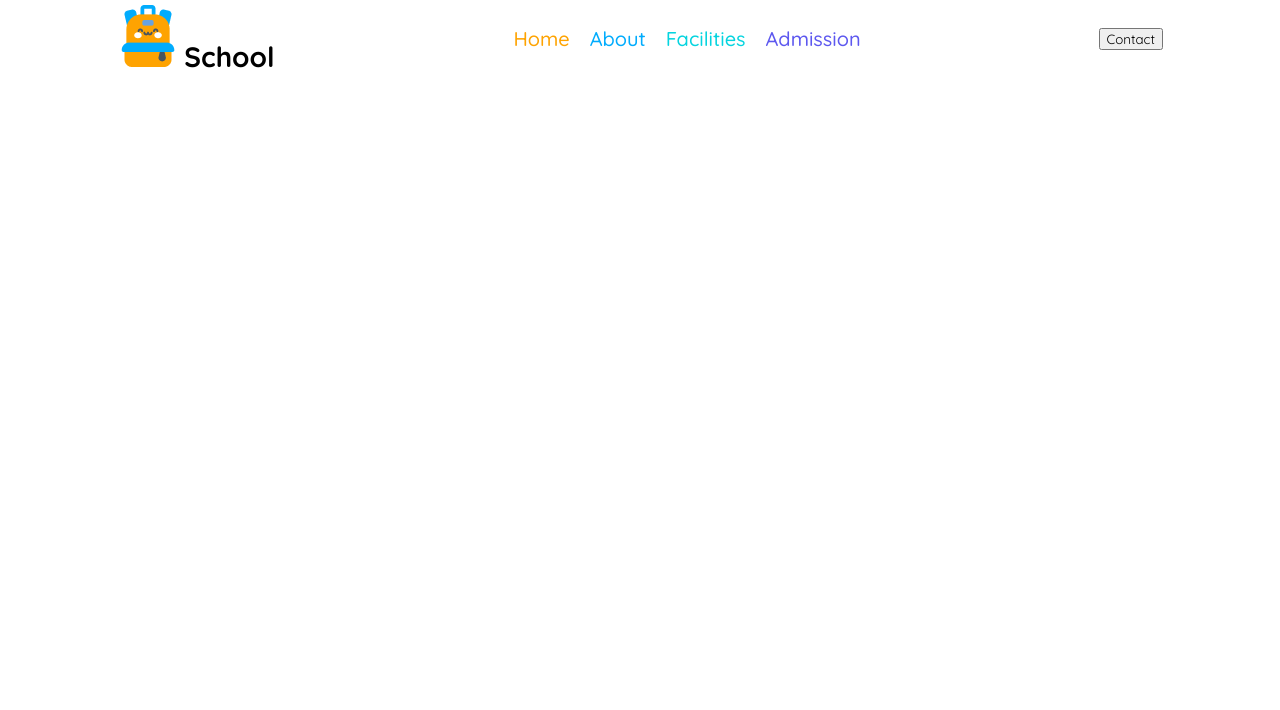
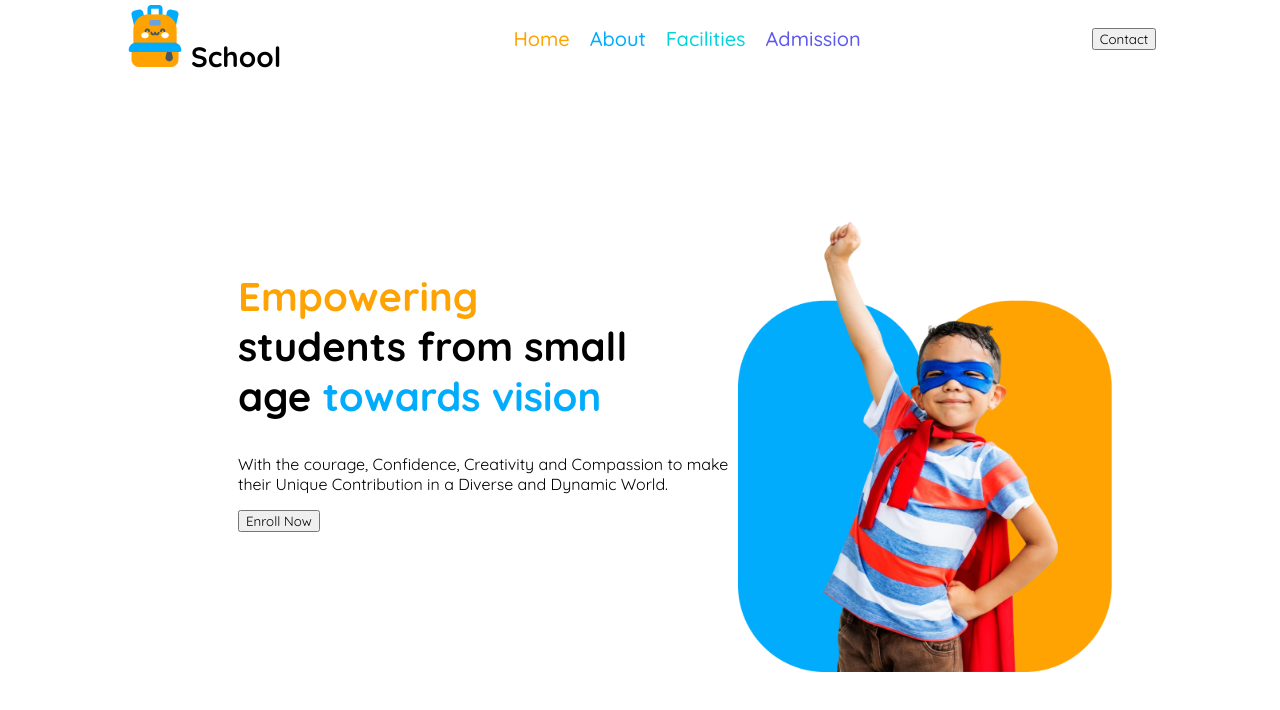
Before and after one commit to AnikaKabir59/Assignment-two, a plain HTML site: page index.html in a window 1280 px wide. Drawn offline with Linux system fonts and the light colour scheme.

Commit message:
banner added

```diff
--- a/index.html
+++ b/index.html
@@ -30,8 +30,19 @@
 
     <!--nav end-->
 
+<!--banner start-->
+    <section>
+<div class="ban1">
+   <h2><span class="text-primary">Empowering</span><br>
+    students from small<br> age <span class="text-secondary">towards vision</span></h2>
+    <p>With the courage, Confidence, Creativity and Compassion to make <br>their Unique Contribution in a Diverse and Dynamic World.</p>
+<input type="button" value="Enroll Now">
+</div>
 
-    <banner></banner>
+<div class="ban2">
+<img src="B11-A2-Kids-School-main/assets/hero-kids.png" alt="banner">
+</div>
+    </section>
 
 
 </body>
--- a/style.css
+++ b/style.css
@@ -23,7 +23,7 @@ flex-direction: row;
 justify-content: space-around;
 align-items: center;
 gap: 186;
-padding: 0px;
+padding: 10px;
 }
 .logo span{
 
@@ -45,7 +45,7 @@ display: flex;
 flex-direction: row;
 justify-content: center;
 align-items: center;
-gap: 10;
+gap: 10px;
 padding: 10px;
 
 
@@ -89,8 +89,48 @@ color:var(--first-color);
             }
 
 /*nav end*/
+
+
 /*banner start*/
+section{
+   width: 100%;
+   height: 750px;
+   display: flex;
+   justify-content: space-between;
+   align-items: center;
+}
+.ban1, .ban2{
+    width: 50%;
+}
+.ban1{
+    margin-left: 230px;
+    margin-bottom: 120px;
+
+}
+.ban1 h2{
+
+font-size: 40px;
+font-weight: 700;
+line-height: 50px;
+letter-spacing: 0%;
+text-align: left;
+}
+.ban2{
+    padding-right: 160px;
+}
+.ban2 img{
+max-width: 100%;
+height: auto;
+}
+.text-primary{
+    color:#FEA301;
+}
+.text-secondary{
+    color:#01ACFD;
+}
 /*banner end*/
+
+
 
 /*footer start*/
 /*footer end*/
```
